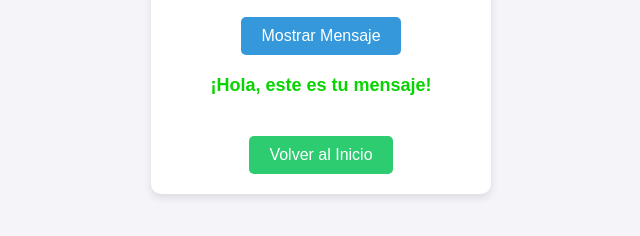
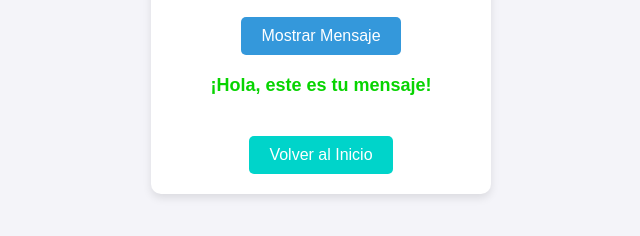
Before and after one commit to Juand30/prueba, a plain HTML site: page prueba/index.html in a window 1280 px wide. Both pictures are taken after a click on the button "Mostrar Mensaje". Shown: the part 382-618 px from the top of the page, without its empty margins (319-959 px from the left). Drawn offline with Linux system fonts and the light colour scheme.

Commit message:
Solucionado boton de home

```diff
--- a/prueba/script.js
+++ b/prueba/script.js
@@ -2,9 +2,9 @@ function showMessage() {
     const messageElement = document.getElementById('message');
     const homeButton = document.getElementById('homeBtn');
     messageElement.style.display = 'block';  // Mostrar el mensaje
-    homeButton.style.display = 'inline-block' // Mostrar boton de volver al home
+    homeButton.style.display = 'inline-block'; // Mostrar el botón de volver al home
 }
 
 function goHome() {
-    window.scrollTo(0,0);
+    window.location.href = 'index.html'; // cambia al incio html
 }
--- a/prueba/styles.css
+++ b/prueba/styles.css
@@ -52,7 +52,7 @@ button:hover {
 .home-button {
     margin-top: 20px;
     padding: 10px 20px;
-    background-color: #2ecc71;
+    background-color: #00d4ca;
     color: white;
     border: none;
     border-radius: 5px;
@@ -63,5 +63,5 @@ button:hover {
 }
 
 .home-button:hover {
-    background-color: #27ae60;
+    background-color: #0be62f;
 }
```
Also changed, not shown: prueba/index.html (+1 -1 lines).
